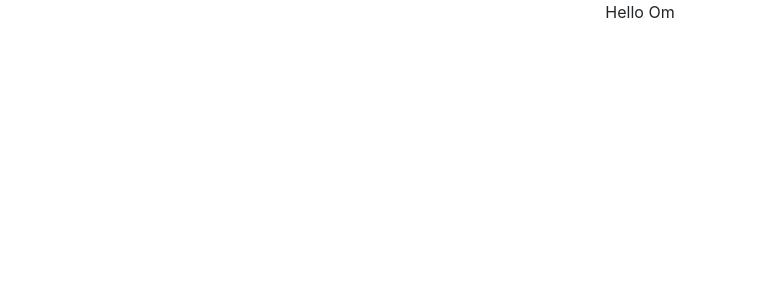
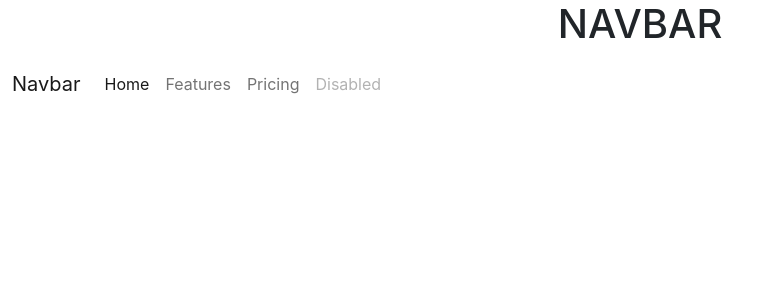
Before and after one commit to G-Om/Bounty_Management, a React (Create React App) app: page / in a window 1280 px wide. Shown: the top 300 px of the page, without its empty margins (0-771 px from the left). Built offline with nearby package versions, Linux system fonts and the light colour scheme.

Commit message:
Commit_0.2

```diff
--- a/src/App.js
+++ b/src/App.js
@@ -1,12 +1,12 @@
 import logo from './logo.svg';
 import './App.css';
-import './Components/Demo/Demo.jsx';
+import { DemoComponent } from './Components/Demo/Demo.jsx';
+import { MainComponent } from './Components/Main/Main';
 
 function App() {
   return (
     <div className="App">
-      Hello Om
-      <demo></demo>
+      <MainComponent></MainComponent>
     </div>
   );
 }
--- a/src/Components/Demo/Demo.jsx
+++ b/src/Components/Demo/Demo.jsx
@@ -1,5 +1,6 @@
+import React from "react";
 
-export const demo = ()=>{
+export function DemoComponent(){
     return (
     <div className="Demo">Hello World</div>
     );
--- /dev/null
+++ b/src/Components/Main/Main.jsx
@@ -0,0 +1,13 @@
+import { NavComponent } from "../Navbar/Navbar";
+
+
+
+
+export const MainComponent = ()=>{
+
+    return (
+        <div className="main">
+            <NavComponent></NavComponent>
+        </div>
+    );
+}
--- /dev/null
+++ b/src/Components/Navbar/Navbar.css
@@ -0,0 +1,7 @@
+ .Navbar {
+    background-color:linear-gradient(45deg,#eb5d47,#a933b2,#a4f9ff);
+}
+
+.navbar {
+    background-color:linear-gradient(45deg,#eb5d47,#a933b2,#a4f9ff);
+}
--- /dev/null
+++ b/src/Components/Navbar/Navbar.jsx
@@ -0,0 +1,50 @@
+import './Navbar.css'
+
+
+export const NavComponent = () => {
+  return (
+    <div className="Navbar">
+      <h1>NAVBAR</h1>
+      <nav class="navbar navbar-expand-lg navbar-light">
+        <div class="container-fluid">
+          <a class="navbar-brand" href="index.html">
+            Navbar
+          </a>
+          <button
+            class="navbar-toggler"
+            type="button"
+            data-bs-toggle="collapse"
+            data-bs-target="#navbarNav"
+            aria-controls="navbarNav"
+            aria-expanded="false"
+            aria-label="Toggle navigation"
+          >
+            <span class="navbar-toggler-icon"></span>
+          </button>
+          <div class="collapse navbar-collapse" id="navbarNav">
+            <ul class="navbar-nav">
+              <li class="nav-item">
+                <a class="nav-link active" aria-current="page" href="index.html">
+                  Home
+                </a>
+              </li>
+              <li class="nav-item">
+                <a class="nav-link" href="#">
+                  Features
+                </a>
+              </li>
+              <li class="nav-item">
+                <a class="nav-link" href="#">
+                  Pricing
+                </a>
+              </li>
+              <li class="nav-item">
+                <a class="nav-link disabled">Disabled</a>
+              </li>
+            </ul>
+          </div>
+        </div>
+      </nav>
+    </div>
+  );
+};
```
